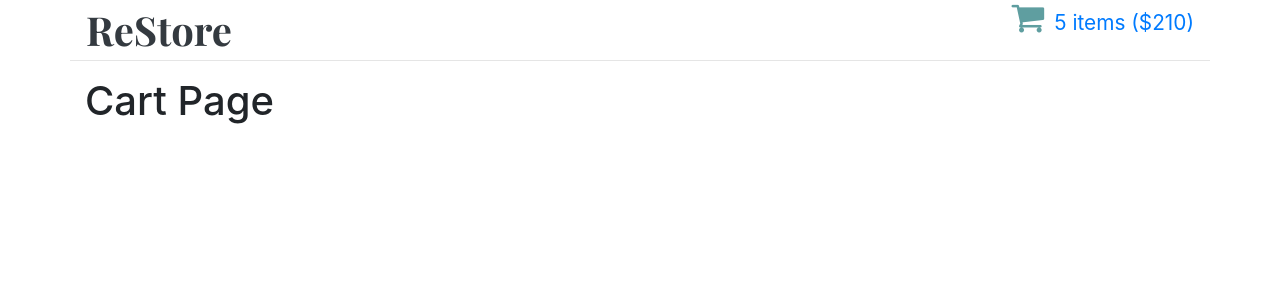
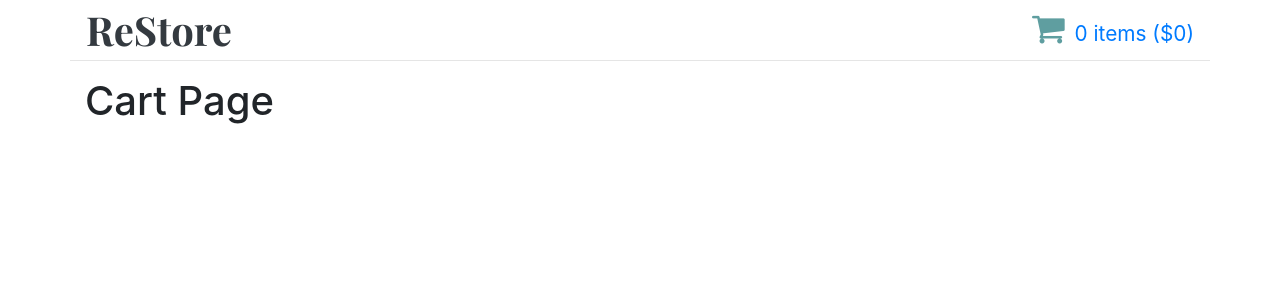
Before and after one commit to maxgalchenko/React-Bookstore, a React (Create React App) app: page /cart in a window 1280 px wide. Shown: the top 300 px of the page. Built offline with nearby package versions, Linux system fonts and the light colour scheme.

Commit message:
added total sum, and total count, update styles

```diff
--- a/src/actions/index.js
+++ b/src/actions/index.js
@@ -37,15 +37,15 @@ const allBooksRemovedFromCart = bookId => {
   };
 };
 
-const fetchBooksOld = (bookstoreService, dispatch) => () => {
-  dispatch(booksRequested());
-  bookstoreService
-    .getBooks()
-    .then(data => {
-      dispatch(booksLoaded(data));
-    })
-    .catch(err => dispatch(booksError(err)));
-};
+// const fetchBooksOld = (bookstoreService, dispatch) => () => {
+//   dispatch(booksRequested());
+//   bookstoreService
+//     .getBooks()
+//     .then(data => {
+//       dispatch(booksLoaded(data));
+//     })
+//     .catch(err => dispatch(booksError(err)));
+// };
 
 const fetchBooks = bookstoreService => () => dispatch => {
   dispatch(booksRequested());
--- a/src/components/app/app.js
+++ b/src/components/app/app.js
@@ -6,7 +6,7 @@ import ShopHeader from '../shop-header/shop-header';
 const App = () => {
   return (
     <main role='main' className='container'>
-      <ShopHeader numItems={5} total={210} />
+      <ShopHeader/>
       <Switch>
         <Route path='/' component={HomePage} exact />
         <Route path='/cart' component={CartPage} />
--- a/src/components/shop-header/shop-header.css
+++ b/src/components/shop-header/shop-header.css
@@ -3,6 +3,7 @@
   margin-bottom: 1rem;
   display: flex;
   justify-content: space-between;
+  align-items: center;
 }
 
 .shop-header .logo {
--- a/src/components/shop-header/shop-header.js
+++ b/src/components/shop-header/shop-header.js
@@ -1,8 +1,12 @@
 import React from 'react';
 import './shop-header.css';
 import { Link } from 'react-router-dom';
+import { connect } from 'react-redux';
 
-const ShopHeader = ({ numItems, total }) => {
+const ShopHeader = ({ cartItems }) => {
+  const totalSum = cartItems.reduce((a, b) => a + b.total, 0);
+  const countSum = cartItems.reduce((a, b) => a + b.count, 0);
+
   return (
     <header className='shop-header row'>
       <Link to='/'>
@@ -11,11 +15,19 @@ const ShopHeader = ({ numItems, total }) => {
       <Link to='/cart'>
         <div className='shopping-cart'>
           <i className='cart-icon fa fa-shopping-cart' />
-          {numItems} items (${total})
+          {countSum} items (${totalSum})
         </div>
       </Link>
     </header>
   );
 };
 
-export default ShopHeader;
+const mapStateToProps = ({ shoppingCart: { cartItems } }) => {
+  return {
+    cartItems
+  };
+};
+
+const mapDispatchToProps = {};
+
+export default connect(mapStateToProps, mapDispatchToProps)(ShopHeader);
--- a/src/components/shopping-cart-table/shopping-cart-table.js
+++ b/src/components/shopping-cart-table/shopping-cart-table.js
@@ -52,6 +52,8 @@ const ShoppingCartTable = ({
     );
   };
 
+  const totalSum = items.reduce((a, b) => a + b.total, 0);
+
   return (
     <div className='shopping-cart-table'>
       <h2>Your Order</h2>
@@ -69,7 +71,7 @@ const ShoppingCartTable = ({
         <tbody>{items.map(renderRow)}</tbody>
       </table>
 
-      <div className='total'>Total: ${total}</div>
+      <div className='total'>Total: ${totalSum}</div>
     </div>
   );
 };
--- a/src/store.js
+++ b/src/store.js
@@ -3,7 +3,6 @@ import reducer from './reducers';
 import thunkMiddleware from 'redux-thunk';
 
 const logMiddleware = () => next => action => {
-  console.log(action.type);
   return next(action);
 };
 
```
Also changed, not shown: src/components/book-list/book-list.js (line endings or trailing spaces).
